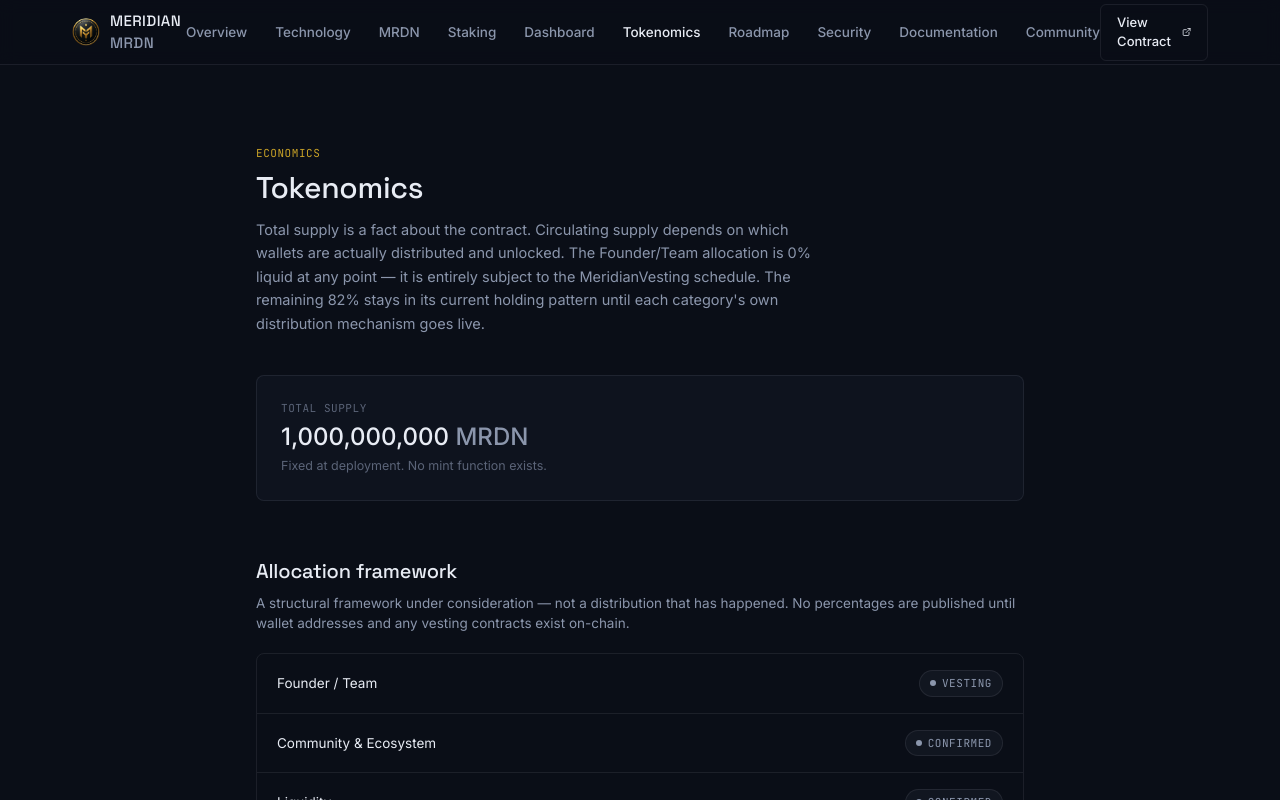
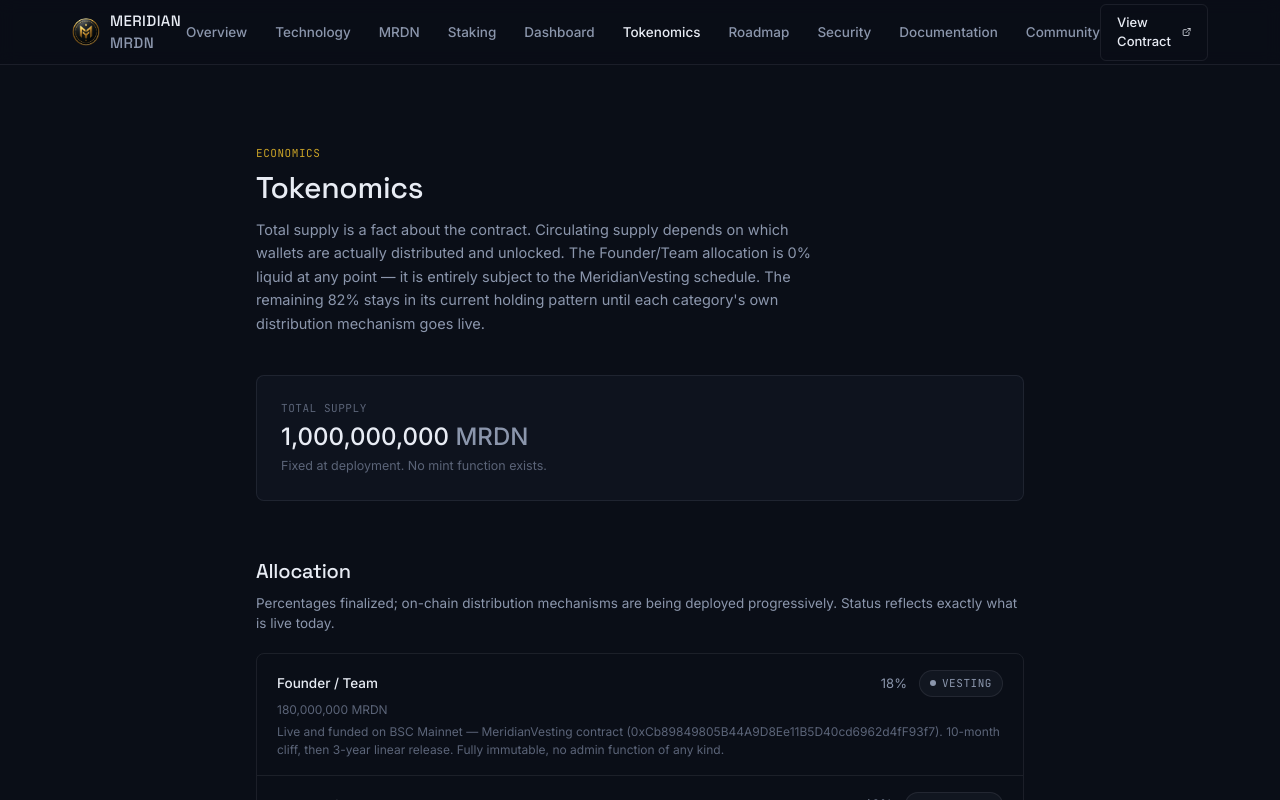
Before and after one commit to AuthorFarhanFaiz/MeridianProtocol-OfficialWebsite, a React (Vite) app: page /tokenomics in a window 1280 px wide. Shown: the top 800 px of the page. Built offline with nearby package versions, Linux system fonts and the light colour scheme.

Commit message:
Update Tokenomics.tsx

```diff
--- a/src/pages/Tokenomics.tsx
+++ b/src/pages/Tokenomics.tsx
@@ -19,16 +19,29 @@ export default function Tokenomics() {
         </div>
 
         <div className="mt-14">
-          <h2 className="text-xl font-medium text-ink">Allocation framework</h2>
+          <h2 className="text-xl font-medium text-ink">Allocation</h2>
           <p className="mt-2 text-[13.5px] text-ink-dim">
-            A structural framework under consideration — not a distribution that has happened. No
-            percentages are published until wallet addresses and any vesting contracts exist on-chain.
+            Percentages finalized; on-chain distribution mechanisms are being deployed
+            progressively. Status reflects exactly what is live today.
           </p>
           <div className="mt-5 divide-y divide-surface-border rounded-lg border border-surface-border">
             {ALLOCATION_CATEGORIES.map((c) => (
-              <div key={c.id} className="flex items-center justify-between px-5 py-4">
-                <span className="text-[13.5px] text-ink">{c.name}</span>
-                <StatusBadge status={c.status} tone="planned" />
+              <div key={c.id} className="px-5 py-4">
+                <div className="flex items-center justify-between">
+                  <span className="text-[13.5px] font-medium text-ink">{c.name}</span>
+                  <div className="flex items-center gap-3">
+                    {c.percent && (
+                      <span className="text-[13px] text-ink-dim">{c.percent}</span>
+                    )}
+                    <StatusBadge status={c.status} tone="planned" />
+                  </div>
+                </div>
+                {c.tokens && (
+                  <p className="mt-1 text-[12px] text-ink-faint">{c.tokens} MRDN</p>
+                )}
+                {c.note && (
+                  <p className="mt-1 text-[12px] text-ink-faint">{c.note}</p>
+                )}
               </div>
             ))}
           </div>
```
